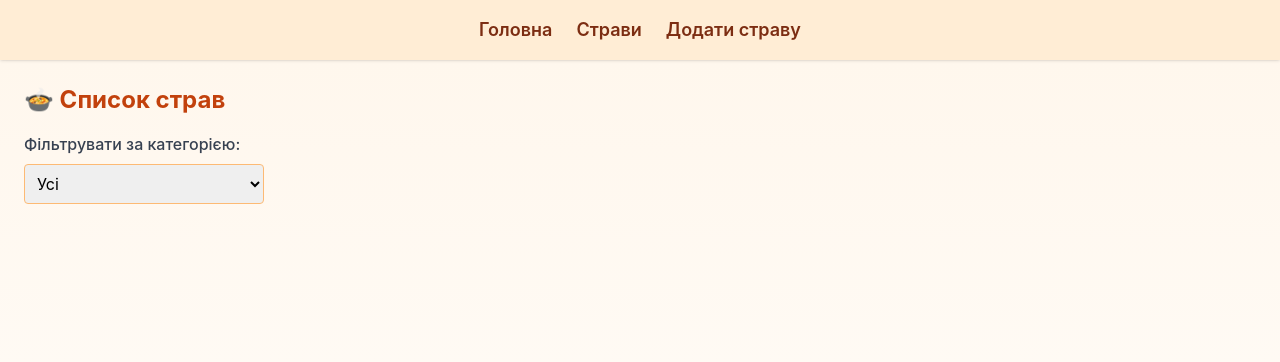
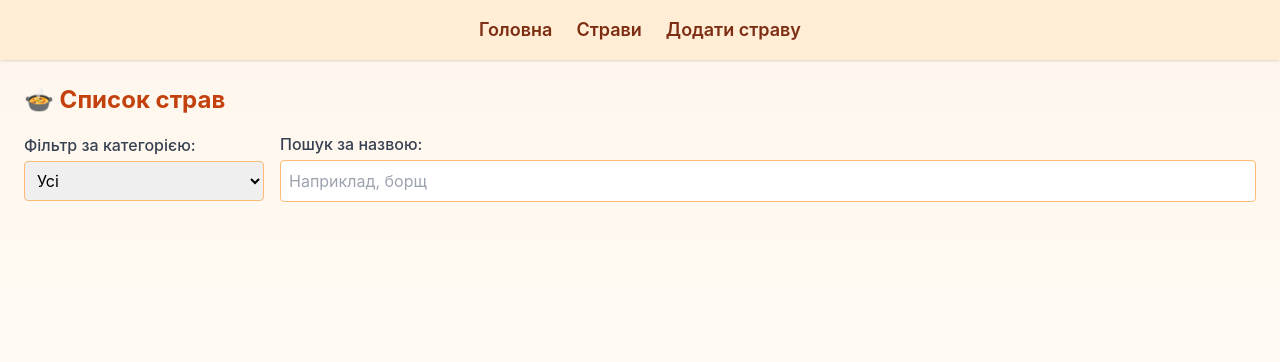
Before and after one commit to RusnakOleg/favorite-dishes-app, a React (Create React App) app: page /dishes in a window 1280 px wide. Shown: the top 362 px of the page. Built offline with nearby package versions, Linux system fonts and the light colour scheme.

Commit message:
added search dish by name

```diff
--- a/src/pages/Dishes.jsx
+++ b/src/pages/Dishes.jsx
@@ -10,6 +10,7 @@ export default function Dishes() {
     return saved ? JSON.parse(saved) : [];
   });
   const [filter, setFilter] = useState('Усі');
+  const [search, setSearch] = useState('');
 
   useEffect(() => {
     localStorage.setItem('dishes', JSON.stringify(dishes));
@@ -22,13 +23,17 @@ export default function Dishes() {
     }
   };
 
-  const filtered = filter === 'Усі' ? dishes : dishes.filter(d => d.category === filter);
+  const filtered = dishes.filter(d => {
+    const matchCategory = filter === 'Усі' || d.category === filter;
+    const matchSearch = d.name.toLowerCase().includes(search.toLowerCase());
+    return matchCategory && matchSearch;
+  });
 
   useEffect(() => {
     if (!localStorage.getItem('dishes')) {
       const initial = [
         { id: 1, name: 'Омлет з сиром', category: 'Сніданок', ingredients: 'Яйця, сир, сіль', description: 'Смачний білковий сніданок' },
-        { id: 2, name: 'Борщ', category: 'Обід', ingredients: 'Буряк, капуста, м`ясо', description: 'Традиційна українська страва' },
+        { id: 2, name: 'Борщ', category: 'Обід', ingredients: 'Буряк, капуста, м\'ясо', description: 'Традиційна українська страва' },
         { id: 3, name: 'Наполеон', category: 'Десерт', ingredients: 'Тісто, крем', description: 'Солодкий листковий торт' },
       ];
       setDishes(initial);
@@ -39,12 +44,27 @@ export default function Dishes() {
   return (
     <div className="p-6">
       <h2 className="text-2xl font-bold text-orange-700 mb-4">🍲 Список страв</h2>
-      <div className="mb-6">
-        <label className="block mb-2 text-gray-700 font-medium">Фільтрувати за категорією:</label>
-        <select onChange={e => setFilter(e.target.value)} className="border border-orange-300 p-2 rounded w-60 focus:outline-none focus:ring-2 focus:ring-orange-500">
-          <option>Усі</option>
-          {categories.map(c => <option key={c}>{c}</option>)}
-        </select>
+      <div className="mb-6 flex flex-col sm:flex-row gap-4 sm:items-center">
+        <div>
+          <label className="block mb-1 text-gray-700 font-medium">Фільтр за категорією:</label>
+          <select
+            onChange={e => setFilter(e.target.value)}
+            className="border border-orange-300 p-2 rounded w-60 focus:outline-none focus:ring-2 focus:ring-orange-500"
+          >
+            <option>Усі</option>
+            {categories.map(c => <option key={c}>{c}</option>)}
+          </select>
+        </div>
+        <div className="flex-1">
+          <label className="block mb-1 text-gray-700 font-medium">Пошук за назвою:</label>
+          <input
+            type="text"
+            value={search}
+            onChange={e => setSearch(e.target.value)}
+            placeholder="Наприклад, борщ"
+            className="border border-orange-300 p-2 rounded w-full focus:outline-none focus:ring-2 focus:ring-orange-500"
+          />
+        </div>
       </div>
       <ul className="grid grid-cols-1 sm:grid-cols-2 md:grid-cols-3 gap-4">
         {filtered.map(dish => (
@@ -55,11 +75,18 @@ export default function Dishes() {
             animate={{ opacity: 1, scale: 1 }}
             exit={{ opacity: 0, scale: 0.9 }}
             transition={{ duration: 0.3 }}
-            className="bg-white rounded shadow hover:shadow-lg transition p-4 border border-orange-100 relative"
+            className="bg-white dark:bg-gray-800 rounded shadow hover:shadow-lg transition p-4 border border-orange-100 relative"
           >
-            <Link to={`/dishes/${dish.id}`} className="text-xl font-semibold text-orange-800 hover:underline block mb-2">{dish.name}</Link>
-            <p className="text-sm text-gray-500 mb-3">Категорія: {dish.category}</p>
-            <button onClick={() => handleDelete(dish.id)} className="absolute top-2 right-2 text-sm text-red-500 hover:text-red-700">Видалити ✖</button>
+            <Link to={`/dishes/${dish.id}`} className="text-xl font-semibold text-orange-800 dark:text-orange-300 hover:underline block mb-2">
+              {dish.name}
+            </Link>
+            <p className="text-sm text-gray-500 dark:text-gray-300 mb-3">Категорія: {dish.category}</p>
+            <button
+              onClick={() => handleDelete(dish.id)}
+              className="absolute top-2 right-2 text-sm text-red-500 hover:text-red-700"
+            >
+              Видалити ✖
+            </button>
           </motion.li>
         ))}
       </ul>
```
